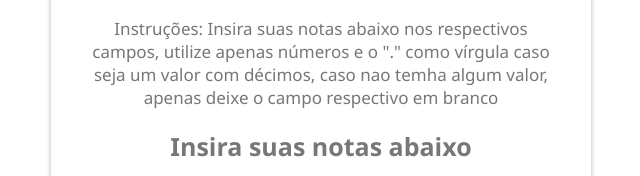
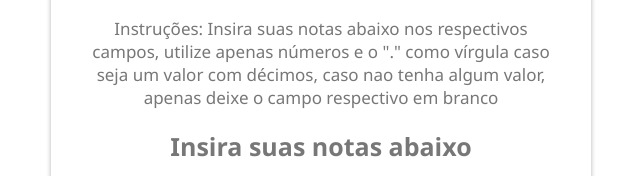
Before and after one commit to 1lzjy/CalculadoraNotasBimCNSL, a plain HTML site: page index.html in a window 1280 px wide. Shown: the part 187-363 px from the top of the page, 319-959 px from the left. Drawn offline with Linux system fonts and the light colour scheme.

Commit message:
Update index.html

```diff
--- a/index.html
+++ b/index.html
@@ -15,7 +15,7 @@
   <p class="page-subtitle">
     Calcule sua média bimestral e veja seu status de Aprovação do bimestre.
 
-  <p> Instruções: Insira suas notas abaixo nos respectivos campos, utilize apenas números e o "." como vírgula caso seja um valor com décimos, caso nao temha algum valor, apenas deixe o campo respectivo em branco</p>
+  <p> Instruções: Insira suas notas abaixo nos respectivos campos, utilize apenas números e o "." como vírgula caso seja um valor com décimos, caso nao tenha algum valor, apenas deixe o campo respectivo em branco</p>
   <p class="insira"> Insira suas notas abaixo</p>
   <label for="notaAD"> Nota Ad</label><br>
   <input type="number" id="NotaAD" size="2" /><br>
```
